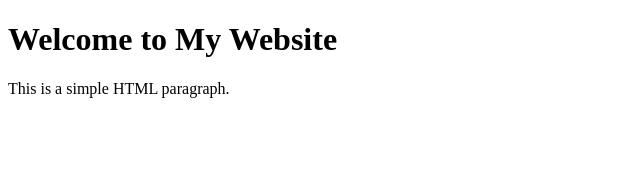
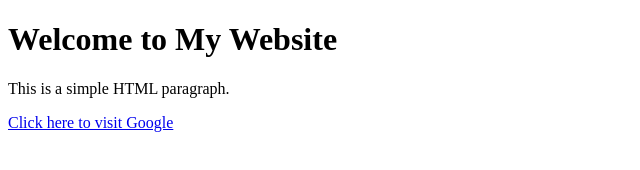
Before and after one commit to YieMon55/calculator, a plain HTML site: page index.html in a window 1280 px wide. Shown: the whole page, without its empty margins (0-640 px from the left). Drawn offline with Linux system fonts and the light colour scheme.

Commit message:
index.html edited

```diff
--- a/index.html
+++ b/index.html
@@ -8,6 +8,7 @@
 
     <h1>Welcome to My Website</h1>
     <p>This is a simple HTML paragraph.</p>
+    <a href="https://www.google.com">Click here to visit Google</a>
 
 </body>
 </html>
```
